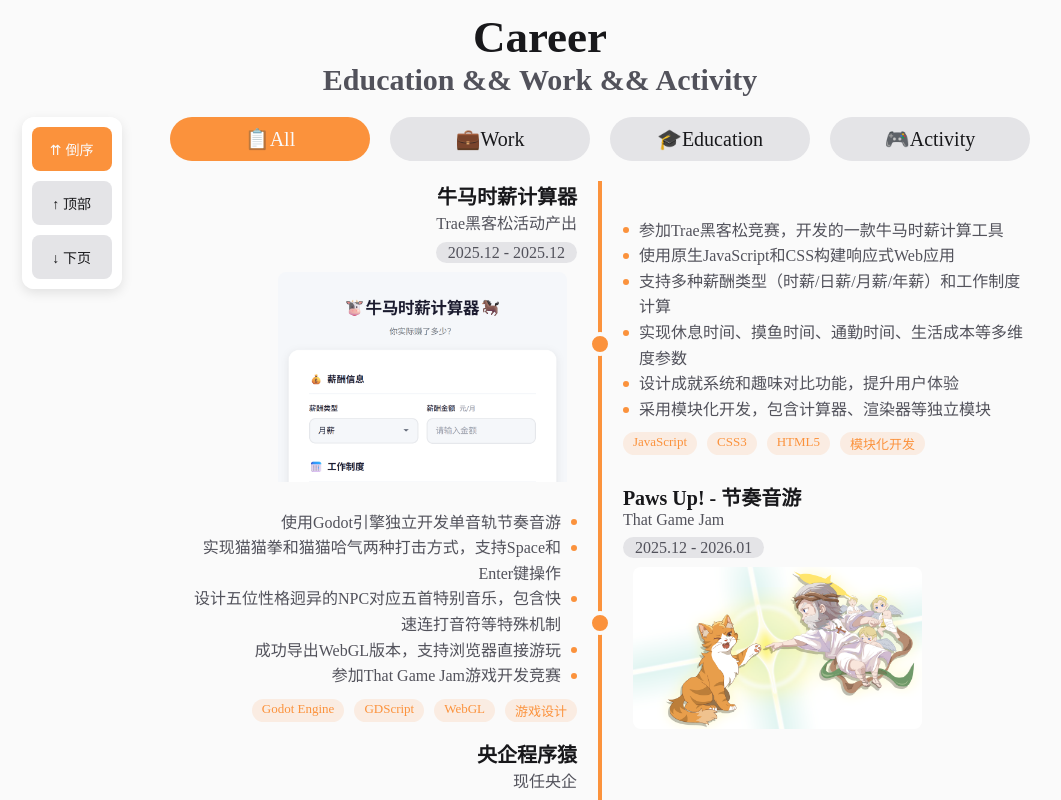
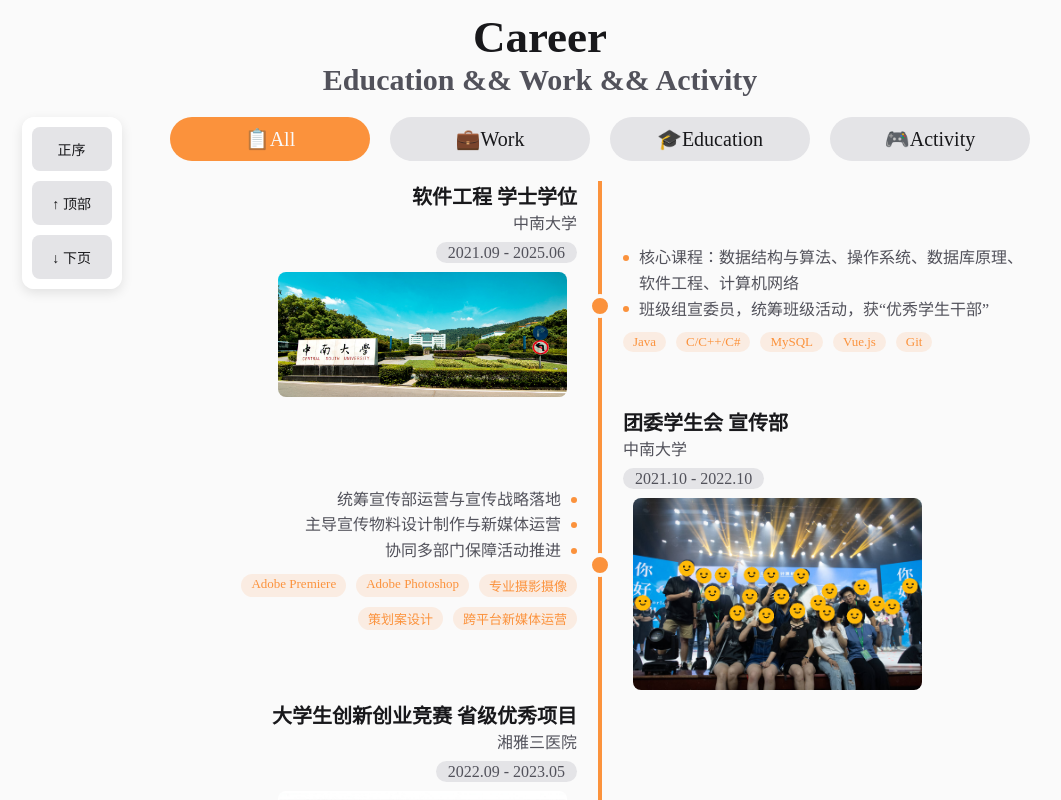
Before and after one commit to XiChen1234/MyWebsite, a Vue app: page / in a window 1280 px wide. Shown: the part 3060-3860 px from the top of the page, without its empty margins (100-1161 px from the left). Built offline with nearby package versions, Linux system fonts and the light colour scheme.

Commit message:
feat: add sort in career
在career页面增加排序功能

```diff
--- a/src/components/page/CareerPage.vue
+++ b/src/components/page/CareerPage.vue
@@ -269,7 +269,7 @@ const experienceData: ExperienceItem[] = [
 const activeTab = ref<'Education' | 'Work' | 'Activity' | 'All'>('All');
 
 // 排序方式：false为升序（从早到晚），true为降序（从晚到早）
-const isReverseSort = ref(true);
+const isReverseSort = ref(false);
 
 // 根据当前tab过滤数据并按时间排序
 const filteredExperienceData = computed(() => {
@@ -341,7 +341,7 @@ function switchTab(tab: 'Education' | 'Work' | 'Activity' | 'All') {
             :class="{ active: isReverseSort }"
             title="切换时间排序"
           >
-            {{ isReverseSort ? '⇈ 倒序' : '⇊ 正序' }}
+            {{ isReverseSort ? '倒序' : '正序' }}
           </button>
 
           <!-- 回到顶部 -->
```
